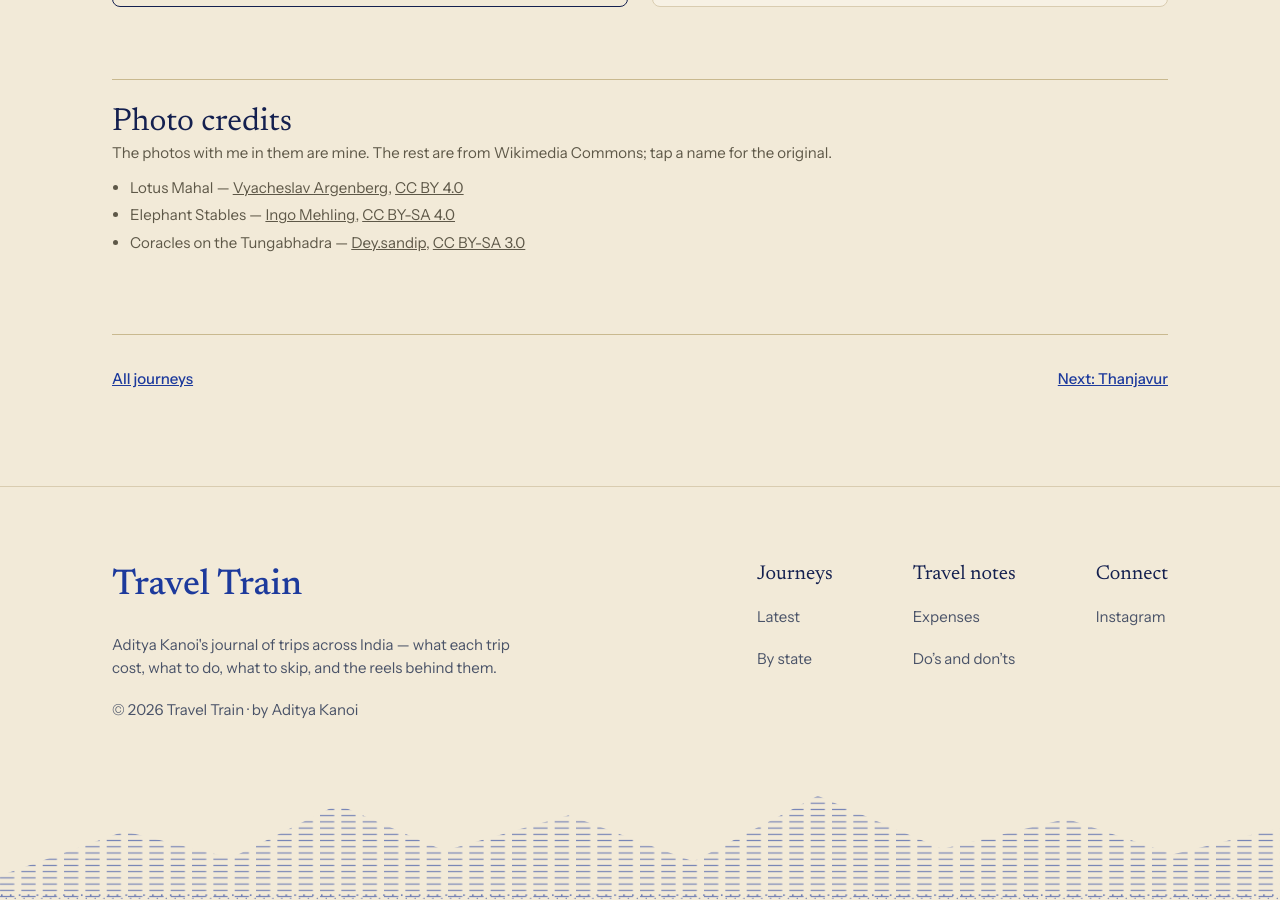
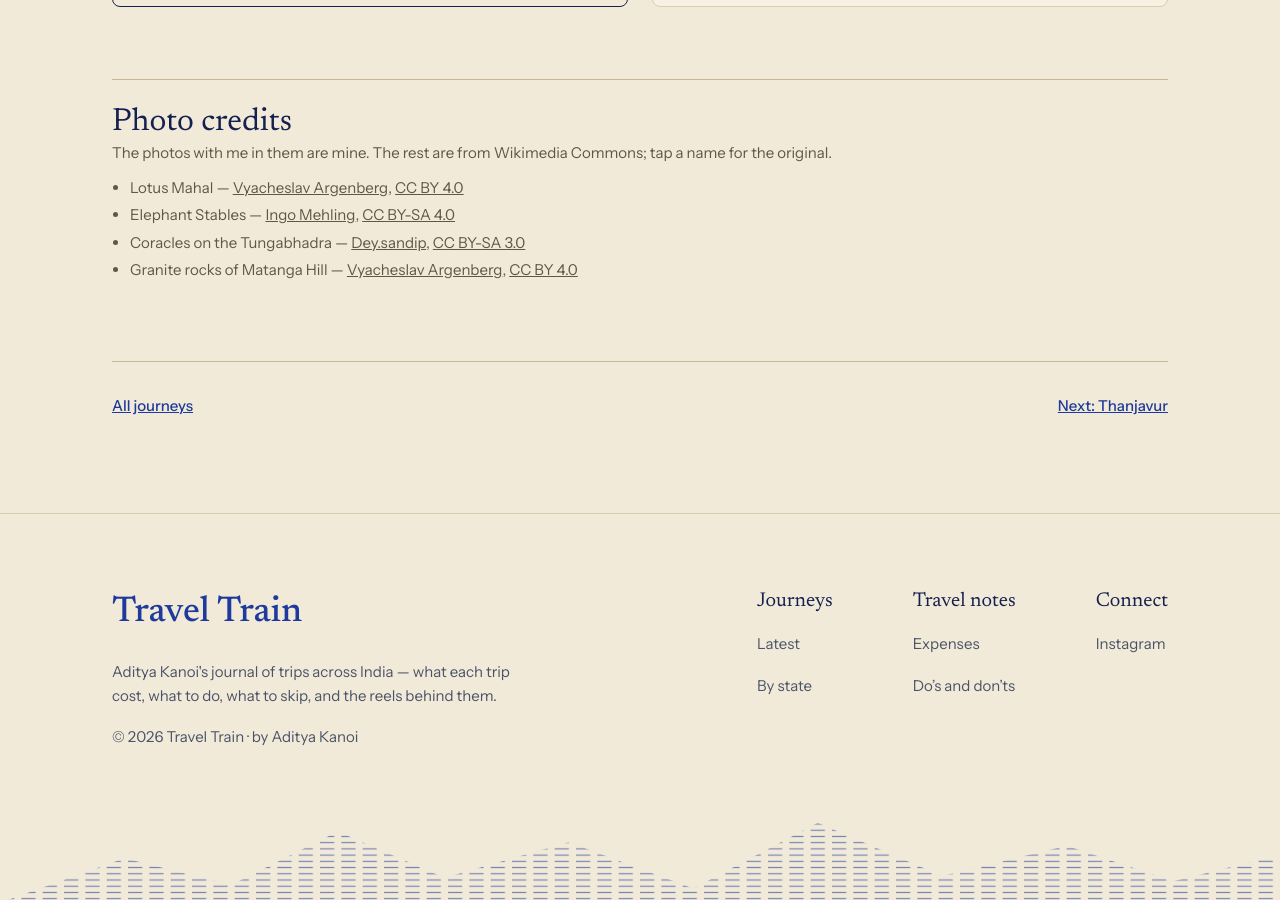
Before and after one commit to gdncomm-aditya-kanoi/Travel-Train, a Jekyll site: the page built from _trips/hampi.md, in a window 1280 px wide and 900 px high, scrolled down 8379 px. Built offline with Jekyll 4.4.1, drawn with Linux system fonts in a browser that asks for light colours; a script that is not in the unit is left out.

```diff
--- a/_trips/hampi.md
+++ b/_trips/hampi.md
@@ -189,6 +189,11 @@ credits:
     license: "CC BY-SA 3.0"
     license_url: https://creativecommons.org/licenses/by-sa/3.0
     source: https://commons.wikimedia.org/wiki/File:Two_Coracles_and_Tungabhadra_River.jpg
+  - title: "Granite rocks of Matanga Hill"
+    author: "Vyacheslav Argenberg"
+    license: "CC BY 4.0"
+    license_url: https://creativecommons.org/licenses/by/4.0
+    source: https://commons.wikimedia.org/wiki/File:Hampi,_India,_Rocky_landscape_of_Hampi,_Granite_rocks_of_Matanga_Hill.jpg
 ---
 Hampi doesn't feel like a town. It feels like a giant open-air museum dropped between boulders, banana fields and a river. I went for 3 days with one friend: two days cycling around the ruins, then one long, chaotic day to Badami and Pattadakal. This is everything that worked, everything that didn't, and the money side, so you can skip my mistakes.
 
```
Also changed, not shown: other parts of _trips/hampi.md (+1 -1 lines), assets/images/hampi/card.jpg (added).
